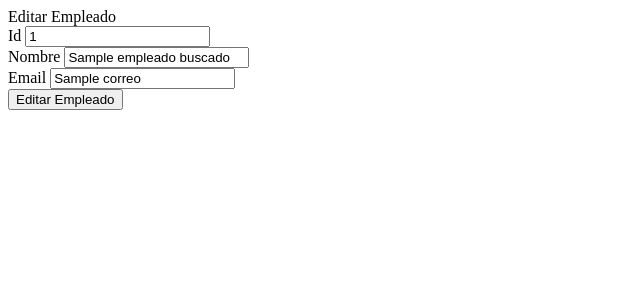
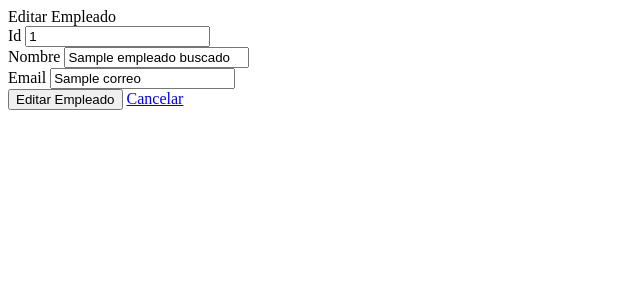
Before and after one commit to JorgeDevmm/personal-app-empleados, a PHP site: template vistas/empleados/editar.php in a window 1280 px wide. Shown: the top 300 px of the page, without its empty margins (0-640 px from the left). Run offline with PHP 8.4, Linux system fonts and the light colour scheme; the template is opened without the code that fills it: most values are stand-ins (such as "Sample title", 1, 10 or a date in 2020).

Commit message:
Redireccionando botones y enlaces

```diff
--- a/vistas/empleados/crear.php
+++ b/vistas/empleados/crear.php
@@ -16,6 +16,7 @@
       </div>
 
       <input name="" id="" class="btn btn-success" type="submit" value="Agregar Empleado">
+      <a href="?controlador=empleados&accion=inicio" class="btn btn-danger">Cancelar</a>
     </form>
   </div>
 </div>
--- a/vistas/empleados/editar.php
+++ b/vistas/empleados/editar.php
@@ -22,7 +22,9 @@
         <input type="email" class="form-control" name="correo" id="correo" aria-describedby="emailHelpId" placeholder="correo del empleado" value="<?php echo $empleadoBuscado->getCorreo() ;?>">
       </div>
 
-      <input name="" id="" class="btn btn-info" type="submit" value="Editar Empleado">
+      <input name="" id="" class="btn btn-success" type="submit" value="Editar Empleado">
+
+            <a href="?controlador=empleados&accion=inicio" class="btn btn-danger">Cancelar</a>
     </form>
   </div>
 </div>
--- a/vistas/empleados/inicio.php
+++ b/vistas/empleados/inicio.php
@@ -26,7 +26,7 @@
           <div class="btn-group" role="group" aria-label="">
 
             <a href="?controlador=empleados&accion=editar&id=<?php echo $valor->getId(); ?>" class="btn btn-primary">Editar</a>
-            <a href="?controlador=empleados&accion=borrar&id=<?php echo $valor->getId(); ?>" class="btn btn-danger">Eliminar</a>
+            <a href="?controlador=empleados&accion=borrar&id=<?php echo $valor->getId(); ?>" class="btn btn-danger" onclick="return confirm('¿Deseas eliminar?')" >Eliminar</a>
           </div>
         </td>
       </tr>
```
